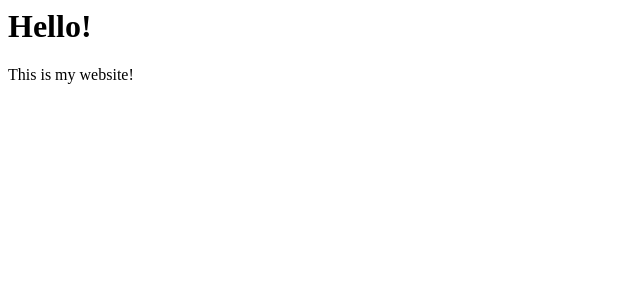
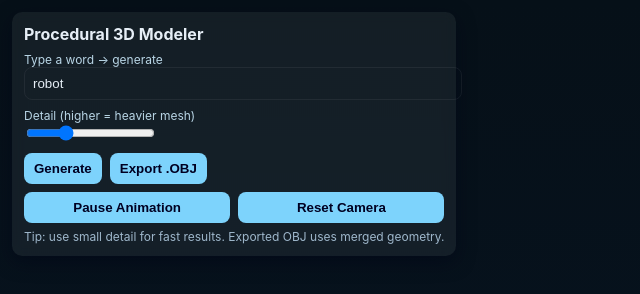
Before and after one commit to lucaspreston427-pixel/lucaspreston4271, a plain HTML site: page index.html in a window 1280 px wide. Shown: the whole page, without its empty margins (0-640 px from the left). Drawn offline with Linux system fonts and the light colour scheme.

Commit message:
Update index.html

```diff
--- a/index.html
+++ b/index.html
@@ -1,2 +1,64 @@
-<h1>Hello!</h1>
-<p>This is my website!</p>
+<!doctype html>
+<html lang="en">
+<head>
+  <meta charset="utf-8" />
+  <meta name="viewport" content="width=device-width,initial-scale=1" />
+  <title>Procedural 3D Modeler — Generate & Export OBJ</title>
+  <style>
+    :root{--bg:#0b1220;--panel:rgba(255,255,255,0.06);--accent:#7dd3fc}
+    html,body{height:100%;margin:0;font-family:Inter,system-ui,Segoe UI,Helvetica,Arial}
+    body{background:linear-gradient(180deg,#061018 0%, #071423 100%);color:#e6eef6}
+    #ui{
+      position:fixed;left:12px;top:12px;z-index:20;background:var(--panel);backdrop-filter: blur(6px);
+      border-radius:10px;padding:12px;box-shadow:0 6px 18px rgba(2,6,23,0.6);min-width:260px;
+    }
+    label{display:block;font-size:12px;color:#b9d6e6;margin-top:8px}
+    input[type="text"]{width:100%;padding:8px;border-radius:8px;border:1px solid rgba(255,255,255,0.06);background:transparent;color:inherit}
+    button{margin-top:8px;padding:8px 10px;border-radius:8px;border:0;background:var(--accent);color:#002;cursor:pointer;font-weight:600}
+    .row{display:flex;gap:8px}
+    .small{flex:1}
+    #canvas-container{width:100vw;height:100vh;overflow:hidden}
+    .muted{color:#9fb8cc;font-size:12px;margin-top:6px}
+  </style>
+</head>
+<body>
+  <div id="ui">
+    <div style="font-weight:700">Procedural 3D Modeler</div>
+    <label>Type a word → generate</label>
+    <input id="word" type="text" value="robot" placeholder="type something (eg. robot, tree, skull)" />
+    <label>Detail (higher = heavier mesh)</label>
+    <input id="detail" type="range" min="1" max="8" step="1" value="3" />
+    <div class="row">
+      <button id="generate">Generate</button>
+      <button id="export">Export .OBJ</button>
+    </div>
+    <div class="row">
+      <button id="toggleAnim" class="small">Pause Animation</button>
+      <button id="resetCam" class="small">Reset Camera</button>
+    </div>
+    <div class="muted">Tip: use small detail for fast results. Exported OBJ uses merged geometry.</div>
+  </div>
+
+  <div id="canvas-container"></div>
+
+  <script type="module">
+    // Import three and examples as ES modules from CDN
+    import * as THREE from 'https://unpkg.com/three@0.158.0/build/three.module.js';
+    import { OrbitControls } from 'https://unpkg.com/three@0.158.0/examples/jsm/controls/OrbitControls.js';
+    import { BufferGeometryUtils } from 'https://unpkg.com/three@0.158.0/examples/jsm/utils/BufferGeometryUtils.js';
+    import { OBJExporter } from 'https://unpkg.com/three@0.158.0/examples/jsm/exporters/OBJExporter.js';
+
+    // --- Basic scene setup ---
+    const container = document.getElementById('canvas-container');
+    const scene = new THREE.Scene();
+    const renderer = new THREE.WebGLRenderer({ antialias: true });
+    renderer.setPixelRatio(window.devicePixelRatio ?? 1);
+    renderer.setSize(window.innerWidth, window.innerHeight);
+    renderer.outputEncoding = THREE.sRGBEncoding;
+    container.appendChild(renderer.domElement);
+
+    const camera = new THREE.PerspectiveCamera(50, window.innerWidth/window.innerHeight, 0.1, 2000);
+    camera.position.set(0, 1.2, 3.5);
+
+    const controls = new OrbitControls(camera, renderer.domElement);
+    controls.enableDamping = true;
```
